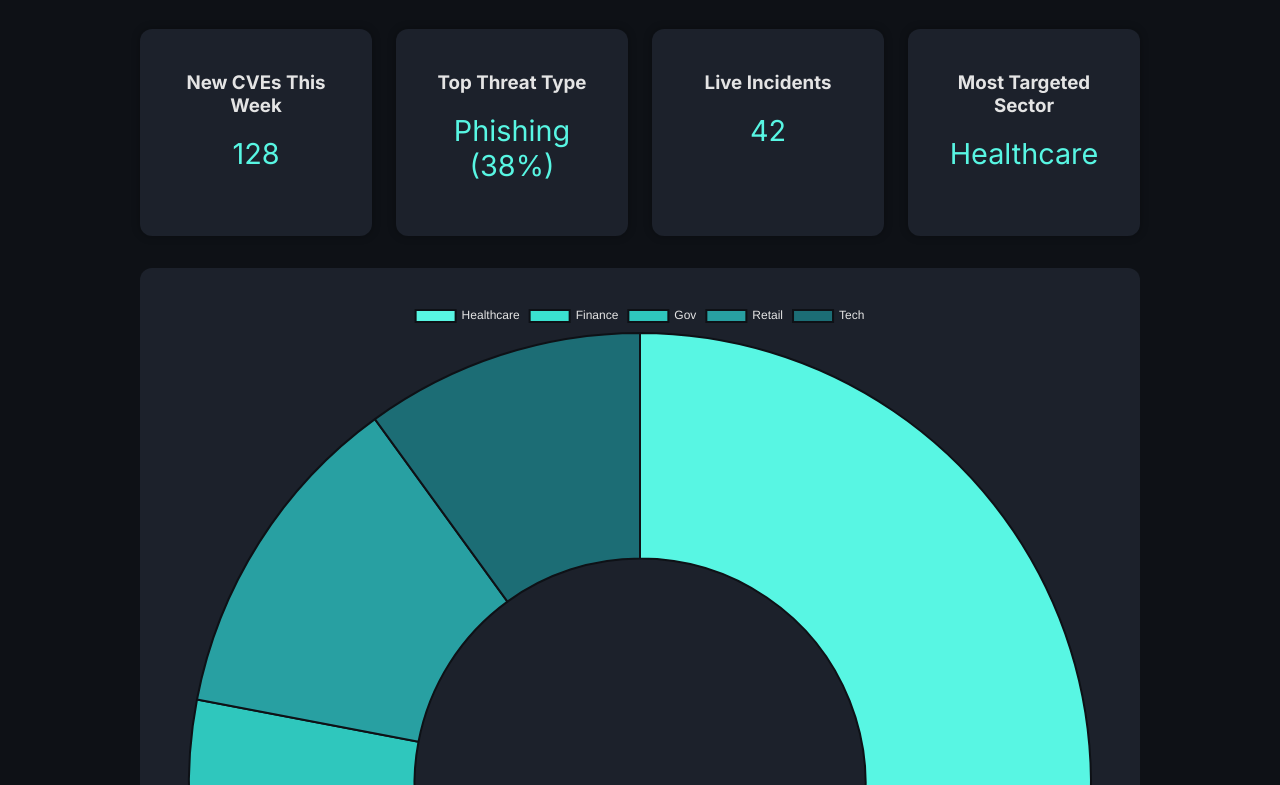
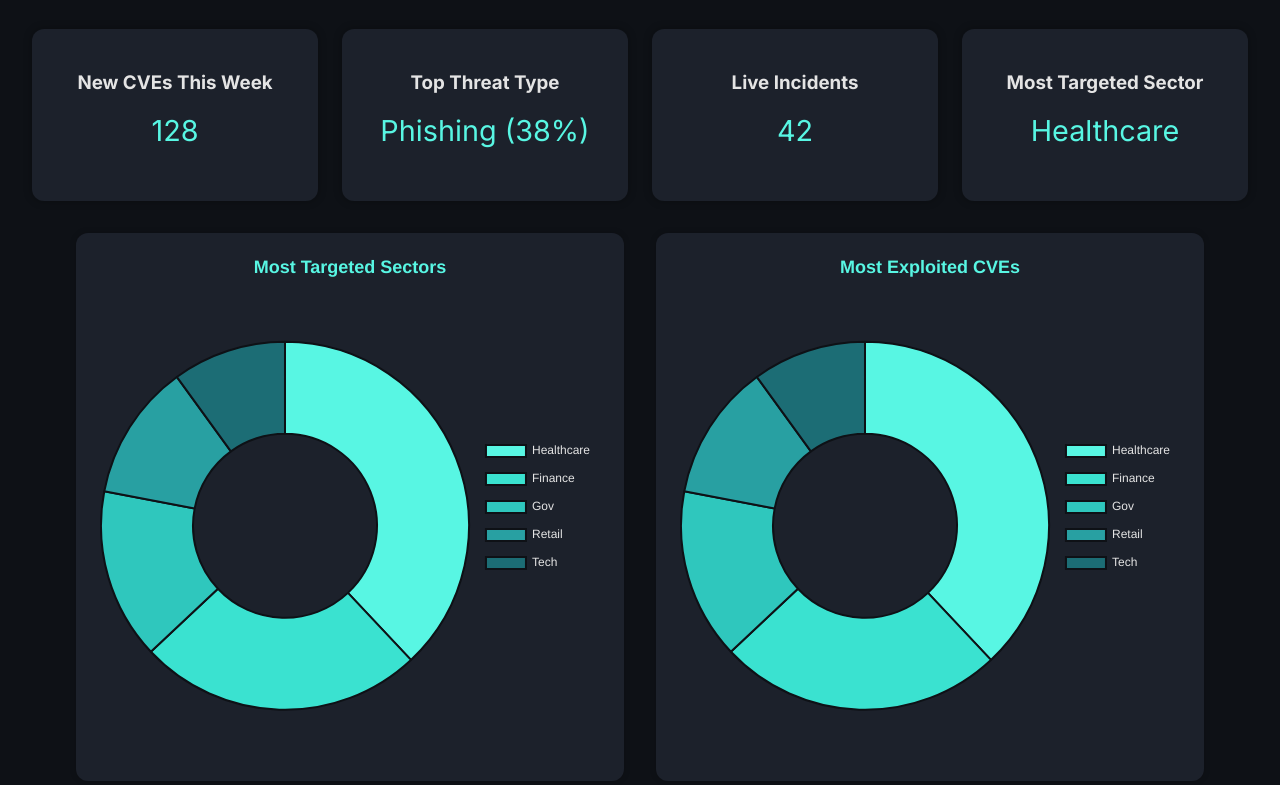
Before and after one commit to 8bit-security/8bitsecurity-web, an Eleventy site: page pages/cve-intel-center.njk in a window 1280 px wide. Shown: the part 167-952 px from the top of the page. Built offline with nearby package versions, Linux system fonts and the light colour scheme; Eleventy itself is replaced by a stand-in of ours; files that its build step writes are made by us from their sources.

Commit message:
commit beta

```diff
--- a/_includes/assets/css/inline.css
+++ b/_includes/assets/css/inline.css
@@ -615,7 +615,7 @@ footer {
 
 /* === PAGES/ CVE-INTEL-CENTER === */
 .dashboard {
-  max-width: 1000px;
+  max-width: 1400px;
   margin: auto;
   padding: 2rem;
   color: #e4e4e4;
@@ -644,11 +644,22 @@ footer {
   color: #58f6e3;
   margin-top: 0.5rem;
 }
+.charts-grid {
+  display: flex;
+  flex-wrap: wrap;
+  gap: 2rem;
+  justify-content: center;
+  align-items: flex-start;
+  margin-bottom: 3rem;
+}
 .chart-box {
   background: #1c212b;
   border-radius: 12px;
-  padding: 2rem;
-  margin-bottom: 2rem;
+  padding: 1.5rem;
+  box-shadow: 0 0 6px rgba(0, 0, 0, 0.2);
+  flex: 1 1 400px;     /* base width */
+  max-width: 500px;
+  min-width: 280px;
 }
 .trending-cves ul {
   list-style: none;
--- a/pages/about.njk
+++ b/pages/about.njk
@@ -67,7 +67,7 @@ eleventyNavigation:
       <div class="team-member">
         <img class="member-icon" src="{{ person.image }}" alt="{{ person.name }}">
         <h4>{{ person.name }}</h4>
-        <p class="role">{{ person.role | upper }}</p>
+        <!-- <p class="role">{{ person.role | upper }}</p> -->
         {% if person.linkedin %}
           <a href="{{ person.linkedin }}" target="_blank" rel="noopener">
             <img class="linkedin-icon" src="/static/img/icons/linkedin.png" alt="LinkedIn" />
--- a/pages/cve-intel-center.njk
+++ b/pages/cve-intel-center.njk
@@ -27,14 +27,24 @@ eleventyExcludeFromCollections: true
     </div>
   </div>
 
-  <div class="chart-box">
-    <canvas
-      id="topSectorsChart"
-      width="400"
-      height="200"
-      data-labels='{{ cvestats.topSectorsChart.labels | dump }}'
-      data-values='{{ cvestats.topSectorsChart.values | dump }}'>
-    </canvas>
+  <div class="charts-grid">
+    <div class="chart-box">
+      <canvas
+        id="chartSectors"
+        data-title="Most Targeted Sectors"
+        data-labels='{{ cvestats.topSectorsChart.labels | dump }}'
+        data-values='{{ cvestats.topSectorsChart.values | dump }}'>
+      </canvas>
+    </div>
+
+    <div class="chart-box">
+      <canvas
+        id="chartExploited"
+        data-title="Most Exploited CVEs"
+        data-labels='{{ cvestats.topSectorsChart.labels | dump }}'
+        data-values='{{ cvestats.topSectorsChart.values | dump }}'>
+      </canvas>
+    </div>
   </div>
 
   <div class="trending-cves">
@@ -48,7 +58,7 @@ eleventyExcludeFromCollections: true
 </section>
 
 <section class="cve-intel">
-  <h1>🧠 CVE Intelligence Center</h1>
+  <h1>🧠 CVE Intelligence Database</h1>
   <p>Browse and filter recent vulnerabilities affecting critical systems.</p>
 
   <div class="filters">
--- a/static/js/stats-chart.js
+++ b/static/js/stats-chart.js
@@ -1,15 +1,13 @@
-document.addEventListener("DOMContentLoaded", () => {
-  const chart = document.getElementById("topSectorsChart");
-  if (chart) {
-    const labels = JSON.parse(chart.getAttribute("data-labels"));
-    const values = JSON.parse(chart.getAttribute("data-values"));
+document.querySelectorAll("canvas").forEach(canvas => {
+  const labels = JSON.parse(canvas.getAttribute("data-labels"));
+  const values = JSON.parse(canvas.getAttribute("data-values"));
+  const title = canvas.getAttribute("data-title");
 
-    new Chart(chart, {
+  new Chart(canvas, {
     type: "doughnut",
     data: {
-        labels: labels,
+      labels,
       datasets: [{
-          label: "Targeted Sectors",
         data: values,
         backgroundColor: [
           "#58f6e3", "#3ae2d0", "#2fc7bd", "#28a0a2", "#1c6d75"
@@ -21,9 +19,26 @@ document.addEventListener("DOMContentLoaded", () => {
     options: {
       responsive: true,
       plugins: {
-          legend: { labels: { color: "#e4e4e4" } }
+        legend: {
+          position: window.innerWidth < 600 ? "bottom" : "right",
+          labels: {
+            color: "#e4e4e4",
+            padding: 16
+          }
+        },
+        title: {
+          display: true,
+          text: title,
+          color: "#58f6e3",
+          font: {
+            size: 18,
+            weight: "bold"
+          },
+          padding: {
+            bottom: 16
+          }
+        }
       }
     }
   });
-  }
 });
```
Also changed, not shown: admin/preview-templates/post.js (+12 -7 lines), README.md. Lines whose indentation alone changed are shown as unchanged.
